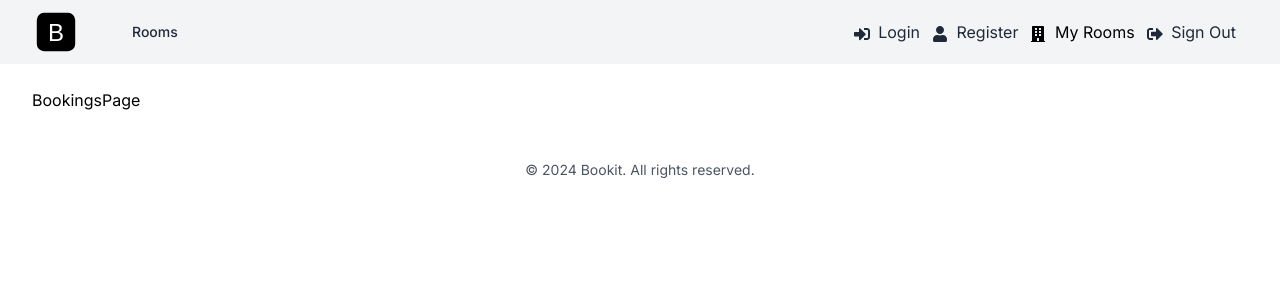
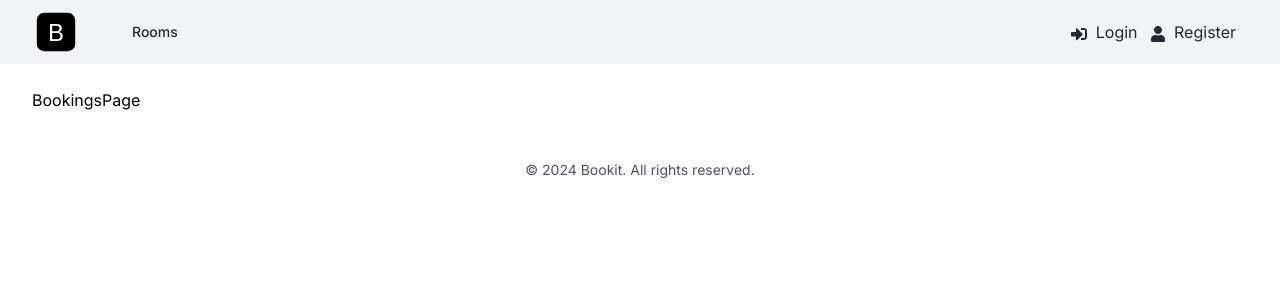
Before and after one commit to abrar-ol/BookingApp, a Next.js app: page /bookings in a window 1280 px wide. Shown: the top 300 px of the page. Built offline with nearby package versions, Linux system fonts and the light colour scheme; no server answers.

Commit message:
update authentication check for the rest of the buttons

```diff
--- a/components/Header.jsx
+++ b/components/Header.jsx
@@ -87,6 +87,8 @@ const Header = () => {
                 </>
               )}
 
+              {isAuthenticated && (
+                <>
                   <Link href="/rooms/my">
                     <FaBuilding className="inline mr-1" /> My Rooms
                   </Link>
@@ -96,6 +98,8 @@ const Header = () => {
                   >
                     <FaSignOutAlt className="inline mr-1" /> Sign Out
                   </button>
+                </>
+              )}
             </div>
           </div>
         </div>
@@ -111,6 +115,8 @@ const Header = () => {
             Rooms
           </Link>
           {/* <!-- Logged In Only --> */}
+          {isAuthenticated && (
+            <>
               <Link
                 href="/bookings"
                 className="block rounded-md px-3 py-2 text-base font-medium text-gray-800 hover:bg-gray-700 hover:text-white"
@@ -123,6 +129,8 @@ const Header = () => {
               >
                 Add Room
               </Link>
+            </>
+          )}
         </div>
       </div>
     </header>
```
Lines whose indentation alone changed are shown as unchanged.
